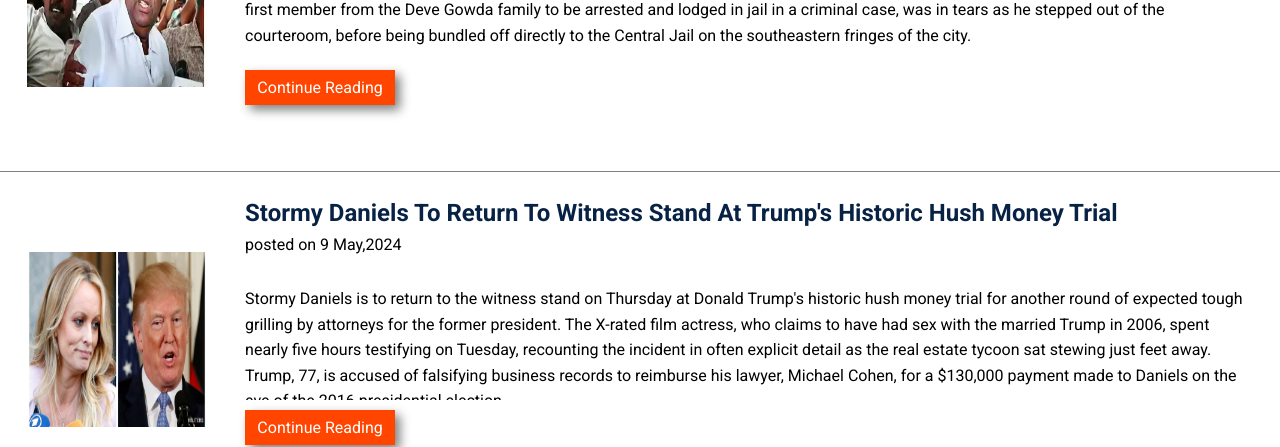
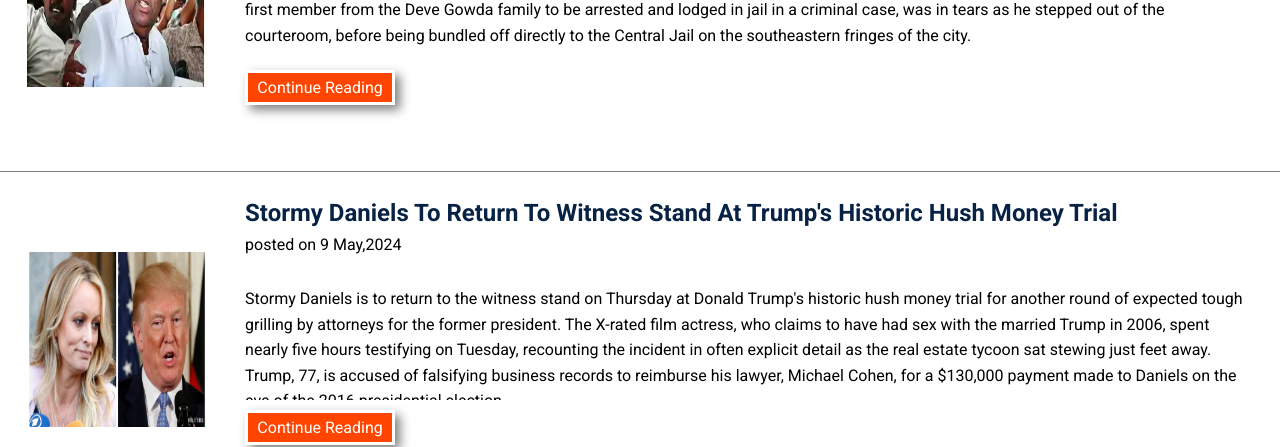
Before and after one commit to codervipin/HomeTask, a plain HTML site: page index.html in a window 1280 px wide. Shown: the part 390-837 px from the top of the page. Drawn offline with Linux system fonts and the light colour scheme.

Commit message:
added border to button

```diff
--- a/home.css
+++ b/home.css
@@ -155,7 +155,7 @@ main article .detail a {
   padding: .3em;
   background-color: orangered;
   color: #fff;
-  /* border: solid red; */
+  border: solid #fff;
   cursor: pointer;
   box-shadow: 5px 5px 10px grey;
   transition: .3s  ease-in-out;
```
